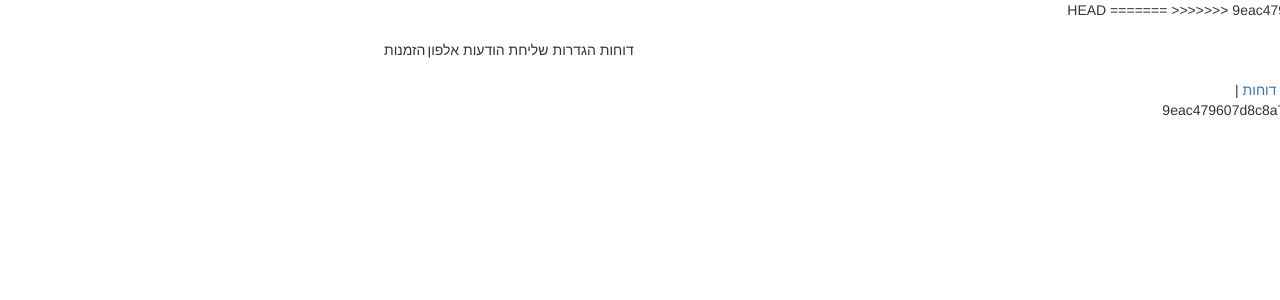
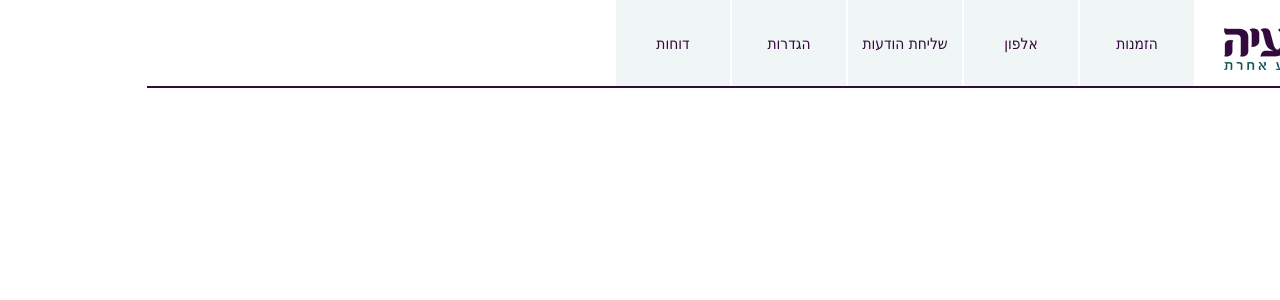
Before and after one commit to webitss/Shmaya, an Angular app in the folder shmaaya/: page / in a window 1280 px wide. Shown: the top 300 px of the page. Built offline with nearby package versions, Linux system fonts and the light colour scheme.

Commit message:
שינויי עיצוב

```diff
--- a/shmaaya/src/app/container.component.ts
+++ b/shmaaya/src/app/container.component.ts
@@ -3,8 +3,11 @@ import { Component } from '@angular/core';
 @Component({
   selector: 'container',
   template: `
-<<<<<<< HEAD
+
+
+  <div class="header-main">
   <div class="container">
+  <div class="logo-img"><img src="../assets/pictures/logo.png"/></div>
   <ul class="nav nav-pills">
       <li routerLink="/order"  routerLinkActive="active">הזמנות</li>
       <li routerLink="/alfon"  routerLinkActive="active">אלפון</li>
@@ -12,21 +15,14 @@ import { Component } from '@angular/core';
       <li routerLink="/properties"  routerLinkActive="active">הגדרות</li>
       <li routerLink="/reports"  routerLinkActive="active">דוחות</li>
   </ul>
-=======
-  <div dir="rtl">
-  <nav>
-      <a routerLink="/order"  routerLinkActive="active" >הזמנות</a> |
-      <a routerLink="/alfon"  routerLinkActive="active">אלפון</a> |
-      <a routerLink="/sendmessages"  routerLinkActive="active">שליחת הודעות</a> |
-      <a routerLink="/properties"  routerLinkActive="active">הגדרות</a> |
-      <a routerLink="/reports"  routerLinkActive="active">דוחות</a> |
+  </div>
+  </div>
 
-  </nav>
->>>>>>> 9eac479607d8c8a7fb7cc80e276e70e9a48175fe
     <div >
        <router-outlet></router-outlet>
     </div>
-</div>
+
+
 
   `,
   styles: []
--- a/shmaaya/src/index.html
+++ b/shmaaya/src/index.html
@@ -6,16 +6,13 @@
   <base href="/">
   <meta name="viewport" content="width=device-width, initial-scale=1">
   <link rel="icon" type="image/x-icon" href="favicon.ico">
-<<<<<<< HEAD
 
   <link rel="stylesheet" href="assets/stylesheets/bootstrap.css">
   <link rel="stylesheet" href="assets/stylesheets/bootstrap.rtl.css">
   <link rel="stylesheet" href="assets/stylesheets/style.css">
 
+  <!-- <link href="https://maxcdn.bootstrapcdn.com/bootstrap/3.3.7/css/bootstrap.min.css" rel="stylesheet"> -->
 
-=======
-  <link href="https://maxcdn.bootstrapcdn.com/bootstrap/3.3.7/css/bootstrap.min.css" rel="stylesheet">
->>>>>>> 9eac479607d8c8a7fb7cc80e276e70e9a48175fe
 </head>
 <body>
   <app-root></app-root>
--- a/shmaaya/src/styles.css
+++ b/shmaaya/src/styles.css
@@ -1 +1,25 @@
 /* You can add global styles to this file, and also import other style files */
+
+/* header */
+
+.header-main{
+    line-height: 11vh;
+    border-bottom: 2px solid #340a3e;
+    height: 11vh;
+    line-height: 11vh;
+}
+
+.header-main .nav-pills > li {
+    float: right;
+    width: 10%;
+    background: #0f53540f;
+    text-align: center;
+    color: #340a3e;
+    font-size: 1.1em;
+    display: list-item;
+}
+.logo-img
+{
+float: right;
+margin-left: 30px;
+}
```
